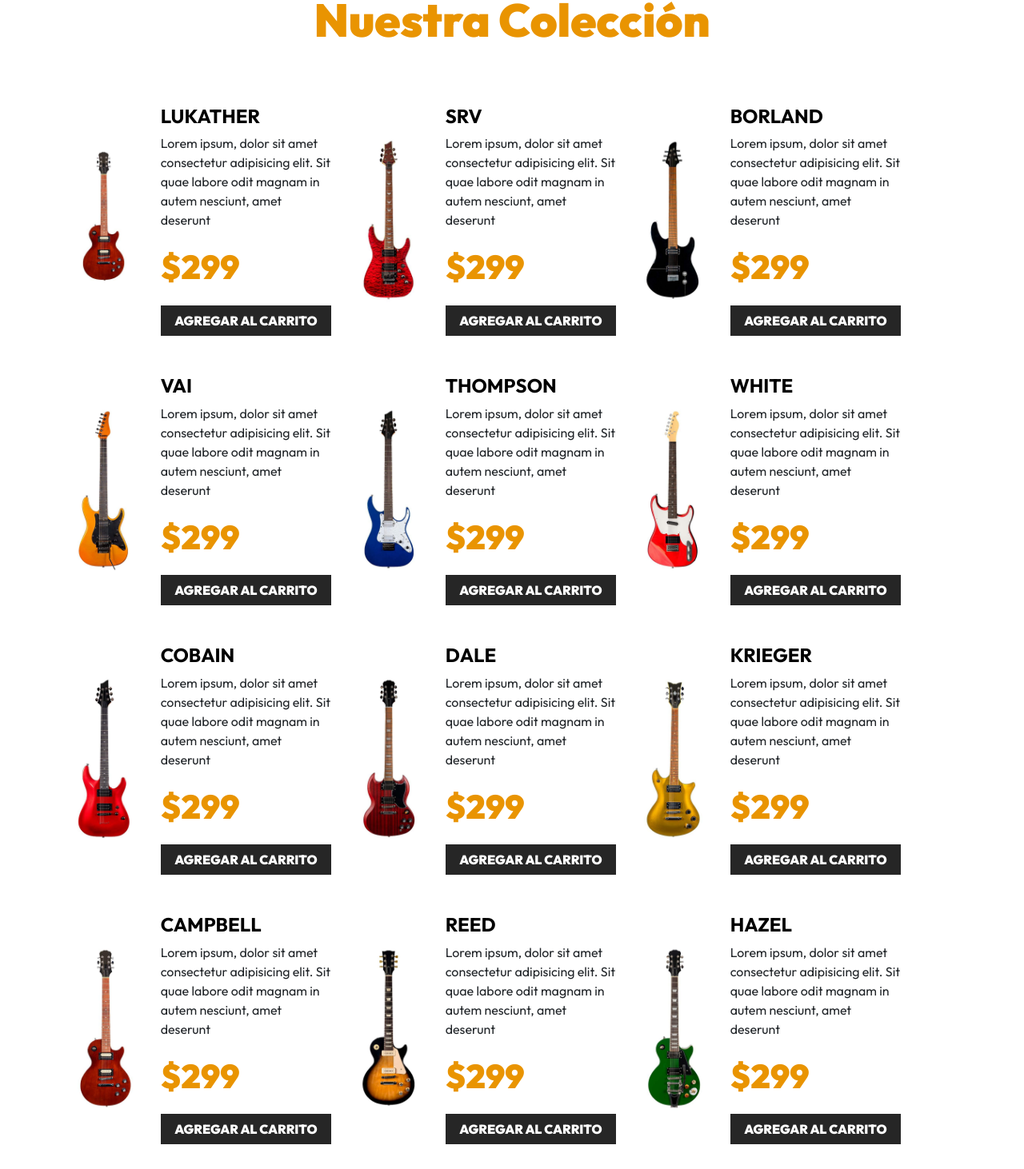
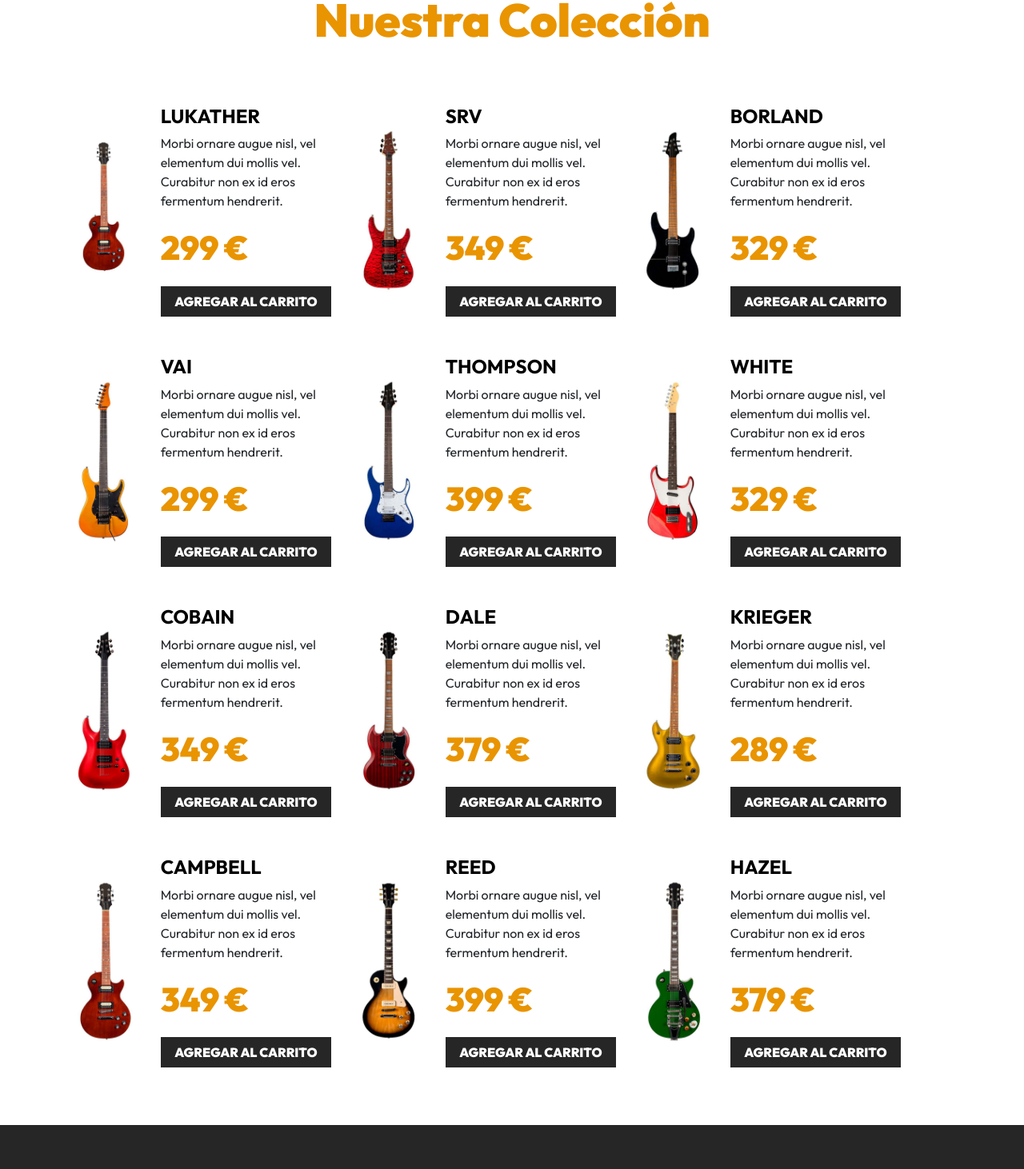
Before and after one commit to Moyrasc/GuitarLA, a Vue app: page / in a window 1280 px wide. Shown: the part 777-2239 px from the top of the page at 80% size. Built offline with nearby package versions, Linux system fonts and the light colour scheme.

Commit message:
import component guitar

```diff
--- a/src/App.vue
+++ b/src/App.vue
@@ -1,8 +1,16 @@
 //Single File Component(SFA)
-
 //JS
 <script setup>
+import {ref, reactive, onMounted} from 'vue'
+import {db} from './data/guitarras'
+import Guitarra from './components/Guitarra.vue'
 
+const guitarras = ref([])
+onMounted(() => {
+    guitarras.value = db;
+
+})
+console.log(guitarras.value)
 </script>
 //HTML
 <template>
@@ -95,180 +103,11 @@
         <h2 class="text-center">Nuestra Colección</h2>
 
         <div class="row mt-5">
-            <div class="col-md-6 col-lg-4 my-4 row align-items-center">
-                <div class="col-4">
-                    <img class="img-fluid" src="/img/guitarra_01.jpg" alt="imagen guitarra">
-                </div>
-                <div class="col-8">
-                    <h3 class="text-black fs-4 fw-bold text-uppercase">Lukather</h3>
-                    <p>Lorem ipsum, dolor sit amet consectetur adipisicing elit. Sit quae labore odit magnam in autem nesciunt, amet deserunt</p>
-                    <p class="fw-black text-primary fs-3">$299</p>
-                    <button
-                        type="button"
-                        class="btn btn-dark w-100 "
-                    >Agregar al Carrito</button>
-                </div>
-            </div><!-- FIN GUITARRA -->
+            <Guitarra
+            v-for="guitarra in guitarras"
+            :guitarra="guitarra"
+            />
 
-            <div class="col-md-6 col-lg-4 my-4 row align-items-center">
-                <div class="col-4">
-                    <img class="img-fluid" src="/img/guitarra_02.jpg" alt="imagen guitarra">
-                </div>
-                <div class="col-8">
-                    <h3 class="text-black fs-4 fw-bold text-uppercase">SRV</h3>
-                    <p>Lorem ipsum, dolor sit amet consectetur adipisicing elit. Sit quae labore odit magnam in autem nesciunt, amet deserunt</p>
-                    <p class="fw-black text-primary fs-3">$299</p>
-                    <button
-                        type="button"
-                        class="btn btn-dark w-100 "
-                    >Agregar al Carrito</button>
-                </div>
-            </div><!-- FIN GUITARRA -->
-
-            <div class="col-md-6 col-lg-4 my-4 row align-items-center">
-                <div class="col-4">
-                    <img class="img-fluid" src="/img/guitarra_03.jpg" alt="imagen guitarra">
-                </div>
-                <div class="col-8">
-                    <h3 class="text-black fs-4 fw-bold text-uppercase">Borland</h3>
-                    <p>Lorem ipsum, dolor sit amet consectetur adipisicing elit. Sit quae labore odit magnam in autem nesciunt, amet deserunt</p>
-                    <p class="fw-black text-primary fs-3">$299</p>
-                    <button
-                        type="button"
-                        class="btn btn-dark w-100 "
-                    >Agregar al Carrito</button>
-                </div>
-            </div><!-- FIN GUITARRA -->
-
-            <div class="col-md-6 col-lg-4 my-4 row align-items-center">
-                <div class="col-4">
-                    <img class="img-fluid" src="/img/guitarra_04.jpg" alt="imagen guitarra">
-                </div>
-                <div class="col-8">
-                    <h3 class="text-black fs-4 fw-bold text-uppercase">Vai</h3>
-                    <p>Lorem ipsum, dolor sit amet consectetur adipisicing elit. Sit quae labore odit magnam in autem nesciunt, amet deserunt</p>
-                    <p class="fw-black text-primary fs-3">$299</p>
-                                        <button
-                        type="button"
-                        class="btn btn-dark w-100 "
-                    >Agregar al Carrito</button>
-                </div>
-            </div><!-- FIN GUITARRA -->
-
-            <div class="col-md-6 col-lg-4 my-4 row align-items-center">
-                <div class="col-4">
-                    <img class="img-fluid" src="/img/guitarra_05.jpg" alt="imagen guitarra">
-                </div>
-                <div class="col-8">
-                    <h3 class="text-black fs-4 fw-bold text-uppercase">Thompson</h3>
-                    <p>Lorem ipsum, dolor sit amet consectetur adipisicing elit. Sit quae labore odit magnam in autem nesciunt, amet deserunt</p>
-                    <p class="fw-black text-primary fs-3">$299</p>
-                                        <button
-                        type="button"
-                        class="btn btn-dark w-100 "
-                    >Agregar al Carrito</button>
-                </div>
-            </div><!-- FIN GUITARRA -->
-
-            <div class="col-md-6 col-lg-4 my-4 row align-items-center">
-                <div class="col-4">
-                    <img class="img-fluid" src="/img/guitarra_06.jpg" alt="imagen guitarra">
-                </div>
-                <div class="col-8">
-                    <h3 class="text-black fs-4 fw-bold text-uppercase">White</h3>
-                    <p>Lorem ipsum, dolor sit amet consectetur adipisicing elit. Sit quae labore odit magnam in autem nesciunt, amet deserunt</p>
-                    <p class="fw-black text-primary fs-3">$299</p>
-                                        <button
-                        type="button"
-                        class="btn btn-dark w-100 "
-                    >Agregar al Carrito</button>
-                </div>
-            </div><!-- FIN GUITARRA -->
-
-            <div class="col-md-6 col-lg-4 my-4 row align-items-center">
-                <div class="col-4">
-                    <img class="img-fluid" src="/img/guitarra_07.jpg" alt="imagen guitarra">
-                </div>
-                <div class="col-8">
-                    <h3 class="text-black fs-4 fw-bold text-uppercase">Cobain</h3>
-                    <p>Lorem ipsum, dolor sit amet consectetur adipisicing elit. Sit quae labore odit magnam in autem nesciunt, amet deserunt</p>
-                    <p class="fw-black text-primary fs-3">$299</p>
-                                        <button
-                        type="button"
-                        class="btn btn-dark w-100 "
-                    >Agregar al Carrito</button>
-                </div>
-            </div><!-- FIN GUITARRA -->
-            <div class="col-md-6 col-lg-4 my-4 row align-items-center">
-                <div class="col-4">
-                    <img class="img-fluid" src="/img/guitarra_08.jpg" alt="imagen guitarra">
-                </div>
-                <div class="col-8">
-                    <h3 class="text-black fs-4 fw-bold text-uppercase">Dale</h3>
-                    <p>Lorem ipsum, dolor sit amet consectetur adipisicing elit. Sit quae labore odit magnam in autem nesciunt, amet deserunt</p>
-                    <p class="fw-black text-primary fs-3">$299</p>
-                                        <button
-                        type="button"
-                        class="btn btn-dark w-100 "
-                    >Agregar al Carrito</button>
-                </div>
-            </div><!-- FIN GUITARRA -->
-            <div class="col-md-6 col-lg-4 my-4 row align-items-center">
-                <div class="col-4">
-                    <img class="img-fluid" src="/img/guitarra_09.jpg" alt="imagen guitarra">
-                </div>
-                <div class="col-8">
-                    <h3 class="text-black fs-4 fw-bold text-uppercase">Krieger</h3>
-                    <p>Lorem ipsum, dolor sit amet consectetur adipisicing elit. Sit quae labore odit magnam in autem nesciunt, amet deserunt</p>
-                    <p class="fw-black text-primary fs-3">$299</p>
-                                        <button
-                        type="button"
-                        class="btn btn-dark w-100 "
-                    >Agregar al Carrito</button>
-                </div>
-            </div><!-- FIN GUITARRA -->
-            <div class="col-md-6 col-lg-4 my-4 row align-items-center">
-                <div class="col-4">
-                    <img class="img-fluid" src="/img/guitarra_10.jpg" alt="imagen guitarra">
-                </div>
-                <div class="col-8">
-                    <h3 class="text-black fs-4 fw-bold text-uppercase">Campbell</h3>
-                    <p>Lorem ipsum, dolor sit amet consectetur adipisicing elit. Sit quae labore odit magnam in autem nesciunt, amet deserunt</p>
-                    <p class="fw-black text-primary fs-3">$299</p>
-                                        <button
-                        type="button"
-                        class="btn btn-dark w-100 "
-                    >Agregar al Carrito</button>
-                </div>
-            </div><!-- FIN GUITARRA -->
-            <div class="col-md-6 col-lg-4 my-4 row align-items-center">
-                <div class="col-4">
-                    <img class="img-fluid" src="/img/guitarra_11.jpg" alt="imagen guitarra">
-                </div>
-                <div class="col-8">
-                    <h3 class="text-black fs-4 fw-bold text-uppercase">Reed</h3>
-                    <p>Lorem ipsum, dolor sit amet consectetur adipisicing elit. Sit quae labore odit magnam in autem nesciunt, amet deserunt</p>
-                    <p class="fw-black text-primary fs-3">$299</p>
-                    <button
-                        type="button"
-                        class="btn btn-dark w-100 "
-                    >Agregar al Carrito</button>
-                </div>
-            </div><!-- FIN GUITARRA -->
-            <div class="col-md-6 col-lg-4 my-4 row align-items-center">
-                <div class="col-4">
-                    <img class="img-fluid" src="/img/guitarra_12.jpg" alt="imagen guitarra">
-                </div>
-                <div class="col-8">
-                    <h3 class="text-black fs-4 fw-bold text-uppercase">Hazel</h3>
-                    <p>Lorem ipsum, dolor sit amet consectetur adipisicing elit. Sit quae labore odit magnam in autem nesciunt, amet deserunt</p>
-                    <p class="fw-black text-primary fs-3">$299</p>
-                    <button
-                        type="button"
-                        class="btn btn-dark w-100 "
-                    >Agregar al Carrito</button>
-                </div>
-            </div><!-- FIN GUITARRA -->
         </div>
     </main>
 
```
